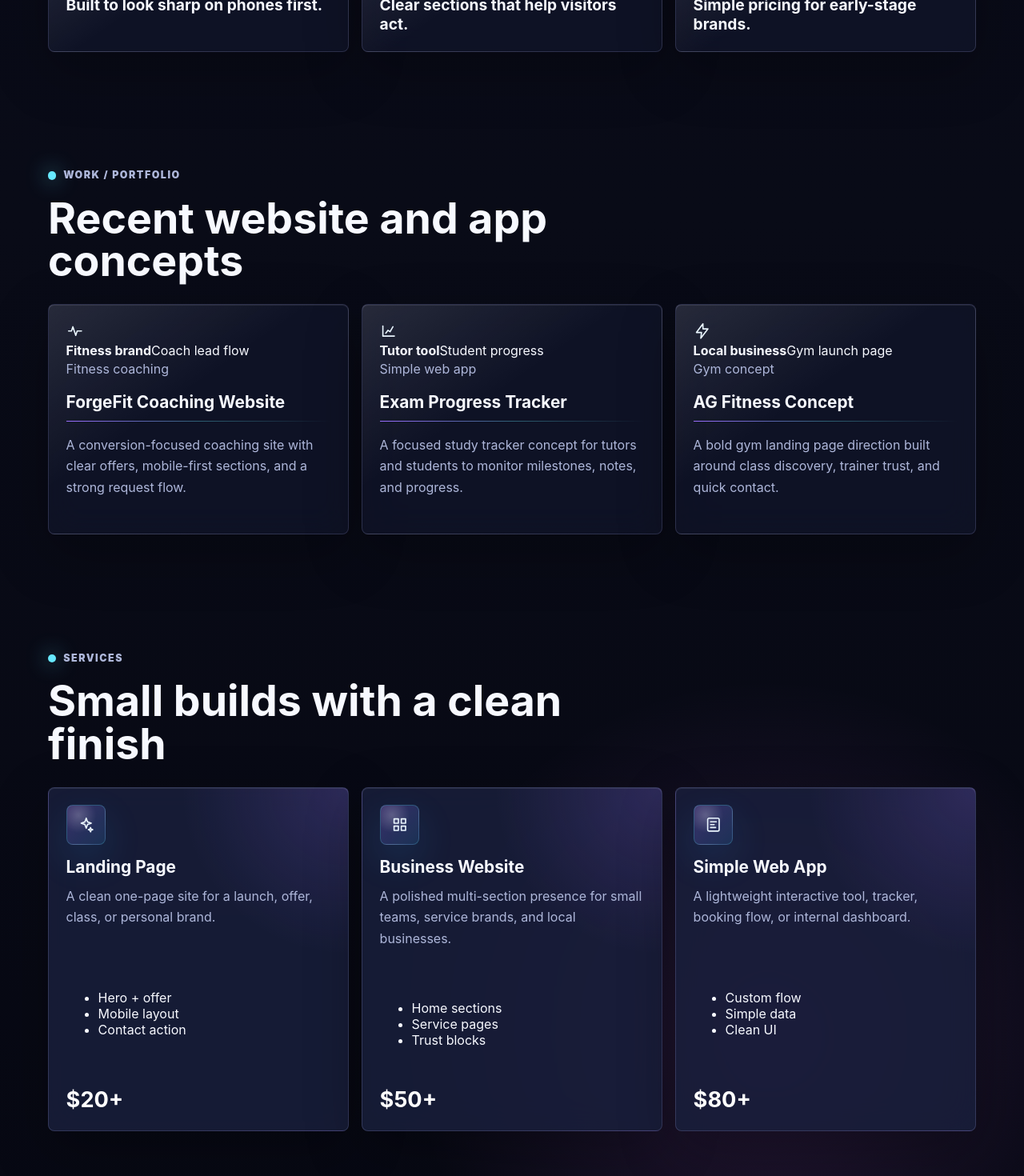
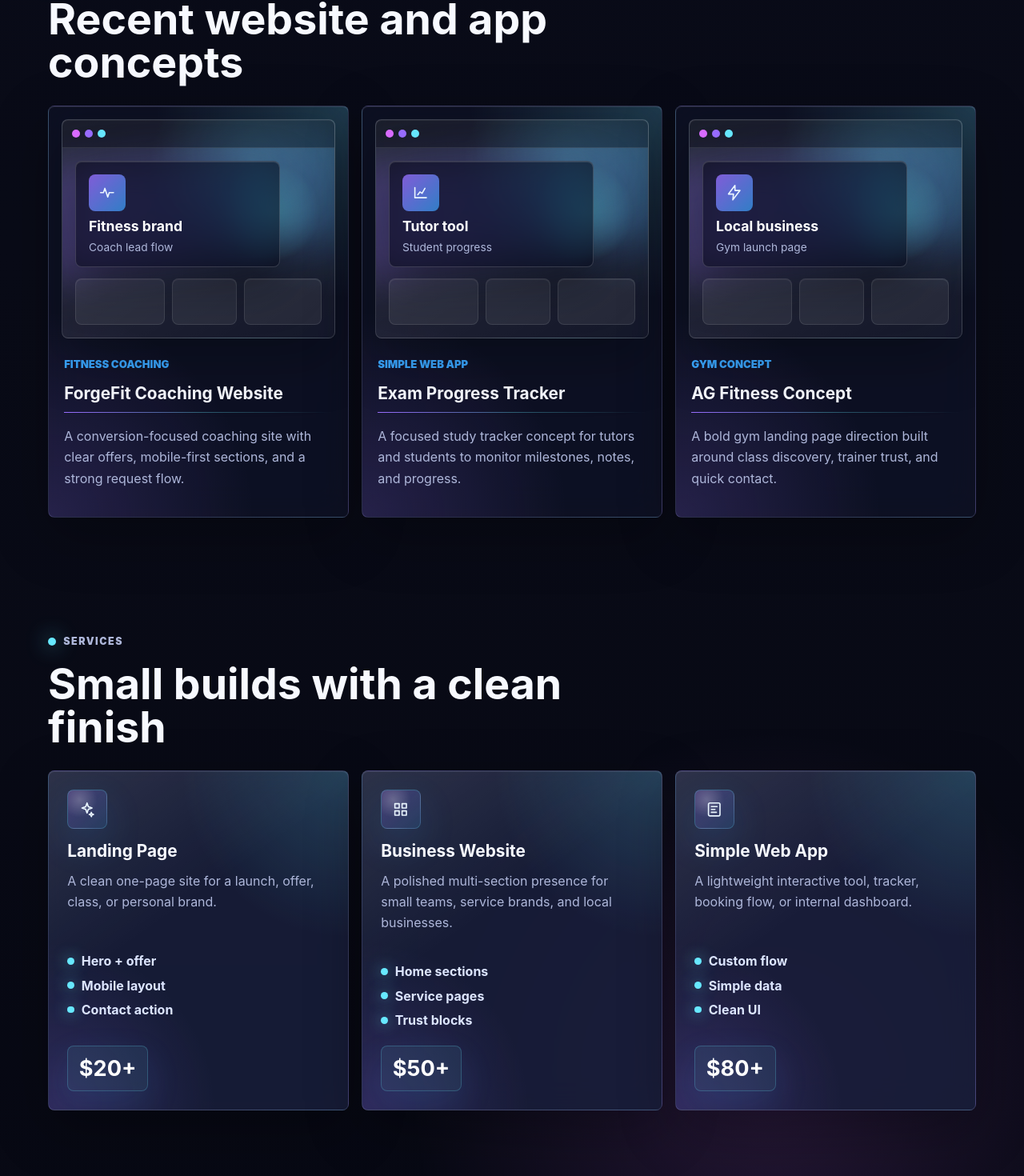
Before and after one commit to dinethkannangara-aus/quietbuild-studio, a React (Vite) app: page / in a window 1280 px wide. Shown: the part 1160-2630 px from the top of the page at 80% size. Built offline with nearby package versions, Linux system fonts and the light colour scheme.

Commit message:
Update styles.css

```diff
--- a/src/styles.css
+++ b/src/styles.css
@@ -93,20 +93,35 @@ main {
   letter-spacing: 0;
 }
 
-.brand-mark span {
+.logo-frame {
+  position: relative;
   display: grid;
-  width: 2.35rem;
+  width: 2.55rem;
   aspect-ratio: 1;
   place-items: center;
   border: 1px solid rgba(255, 255, 255, 0.22);
-  border-radius: 8px;
+  border-radius: 999px;
   background:
     linear-gradient(135deg, rgba(255, 255, 255, 0.22), transparent),
     linear-gradient(135deg, var(--purple), var(--blue));
-  color: white;
   box-shadow:
     0 16px 45px rgba(58, 167, 255, 0.32),
     inset 0 1px 0 rgba(255, 255, 255, 0.38);
+  overflow: hidden;
+}
+
+.logo-frame::after {
+  content: "";
+  position: absolute;
+  inset: -1px;
+  border-radius: inherit;
+  box-shadow: inset 0 0 0 2px rgba(255, 255, 255, 0.12);
+}
+
+.logo-frame img {
+  width: 100%;
+  height: 100%;
+  object-fit: cover;
 }
 
 .nav-links {
@@ -652,13 +667,151 @@ h3 {
 .portfolio-card {
   display: flex;
   flex-direction: column;
+  gap: 1.15rem;
+  min-height: 28rem;
+  padding: 1rem;
+  background:
+    radial-gradient(circle at top right, rgba(103, 232, 255, 0.2), transparent 15rem),
+    radial-gradient(circle at bottom left, rgba(153, 109, 255, 0.18), transparent 16rem),
+    rgba(16, 20, 40, 0.72);
+  transform-style: preserve-3d;
 }
 
-.portfolio-card > p:first-of-type {
+.portfolio-content {
+  display: flex;
+  flex: 1;
+  flex-direction: column;
+  padding: 0.25rem 0.2rem 0.2rem;
+}
+
+.portfolio-content > p:first-of-type {
   color: var(--blue);
   font-size: 0.82rem;
   font-weight: 900;
   text-transform: uppercase;
+}
+
+.project-preview {
+  position: relative;
+  min-height: 16rem;
+  overflow: hidden;
+  border: 1px solid rgba(255, 255, 255, 0.14);
+  border-radius: 8px;
+  background:
+    radial-gradient(circle at 70% 20%, rgba(103, 232, 255, 0.25), transparent 8rem),
+    linear-gradient(145deg, rgba(255, 255, 255, 0.12), rgba(255, 255, 255, 0.03));
+  box-shadow:
+    inset 0 1px 0 rgba(255, 255, 255, 0.12),
+    0 24px 70px rgba(0, 0, 0, 0.28);
+}
+
+.project-preview::before {
+  content: "";
+  position: absolute;
+  inset: 12% -10% auto;
+  height: 9rem;
+  background: linear-gradient(90deg, rgba(153, 109, 255, 0.3), rgba(58, 167, 255, 0.2));
+  filter: blur(24px);
+  transform: rotate(-8deg);
+}
+
+.project-browser {
+  position: relative;
+  z-index: 2;
+  display: flex;
+  gap: 0.42rem;
+  padding: 0.78rem;
+  border-bottom: 1px solid rgba(255, 255, 255, 0.1);
+  background: rgba(3, 6, 16, 0.38);
+}
+
+.project-browser span {
+  width: 0.58rem;
+  aspect-ratio: 1;
+  border-radius: 999px;
+  background: rgba(255, 255, 255, 0.36);
+}
+
+.project-browser span:first-child {
+  background: var(--pink);
+}
+
+.project-browser span:nth-child(2) {
+  background: var(--purple);
+}
+
+.project-browser span:nth-child(3) {
+  background: var(--cyan);
+}
+
+.project-screen {
+  position: relative;
+  z-index: 2;
+  display: grid;
+  min-height: 13rem;
+  align-content: end;
+  gap: 0.9rem;
+  padding: 1rem;
+}
+
+.project-glow {
+  position: absolute;
+  right: 1rem;
+  top: 1rem;
+  width: 8rem;
+  aspect-ratio: 1;
+  border-radius: 999px;
+  background: radial-gradient(circle, rgba(103, 232, 255, 0.38), transparent 68%);
+  filter: blur(2px);
+}
+
+.project-panel-main {
+  position: relative;
+  display: grid;
+  gap: 0.5rem;
+  width: min(100%, 16rem);
+  border: 1px solid rgba(255, 255, 255, 0.16);
+  border-radius: 8px;
+  padding: 1rem;
+  background: rgba(5, 8, 20, 0.62);
+  box-shadow:
+    0 20px 60px rgba(0, 0, 0, 0.34),
+    inset 0 1px 0 rgba(255, 255, 255, 0.12);
+  backdrop-filter: var(--glass);
+  transform: translateZ(24px);
+}
+
+.project-icon {
+  display: grid;
+  width: 2.85rem;
+  aspect-ratio: 1;
+  place-items: center;
+  border-radius: 8px;
+  background: linear-gradient(135deg, rgba(153, 109, 255, 0.8), rgba(58, 167, 255, 0.7));
+}
+
+.project-panel-main strong {
+  color: #fff;
+  font-size: 1.1rem;
+}
+
+.project-panel-main span {
+  color: var(--muted);
+  font-size: 0.86rem;
+}
+
+.project-mini-row {
+  display: grid;
+  grid-template-columns: 1.1fr 0.8fr 0.95fr;
+  gap: 0.55rem;
+}
+
+.project-mini-row span {
+  min-height: 3.6rem;
+  border: 1px solid rgba(255, 255, 255, 0.1);
+  border-radius: 8px;
+  background: rgba(255, 255, 255, 0.07);
+  box-shadow: inset 0 1px 0 rgba(255, 255, 255, 0.08);
 }
 
 .card-icon {
@@ -697,15 +850,51 @@ h3 {
   display: flex;
   flex-direction: column;
   justify-content: space-between;
-  gap: 2rem;
+  gap: 1.35rem;
+  min-height: 23rem;
+  padding: 1.45rem;
   background:
-    radial-gradient(circle at top right, rgba(153, 109, 255, 0.18), transparent 13rem),
+    radial-gradient(circle at top right, rgba(103, 232, 255, 0.18), transparent 13rem),
+    radial-gradient(circle at bottom left, rgba(153, 109, 255, 0.2), transparent 13rem),
+    linear-gradient(145deg, rgba(255, 255, 255, 0.1), transparent 42%),
     var(--panel-strong);
 }
 
 .service-card strong {
+  display: inline-flex;
+  align-self: flex-start;
+  border: 1px solid rgba(103, 232, 255, 0.22);
+  border-radius: 8px;
+  padding: 0.7rem 0.85rem;
+  background: rgba(103, 232, 255, 0.08);
   color: white;
   font-size: 1.7rem;
+  box-shadow: 0 16px 44px rgba(58, 167, 255, 0.12);
+}
+
+.service-points {
+  display: grid;
+  gap: 0.65rem;
+  margin: 0;
+  padding: 0;
+  list-style: none;
+}
+
+.service-points li {
+  display: flex;
+  align-items: center;
+  gap: 0.55rem;
+  color: #dce5ff;
+  font-weight: 750;
+}
+
+.service-points li::before {
+  content: "";
+  width: 0.55rem;
+  aspect-ratio: 1;
+  border-radius: 999px;
+  background: var(--cyan);
+  box-shadow: 0 0 18px rgba(103, 232, 255, 0.7);
 }
 
 .contact-section {
@@ -724,12 +913,45 @@ h3 {
 
 .contact-layout {
   align-items: start;
+  border: 1px solid rgba(255, 255, 255, 0.12);
+  border-radius: 8px;
+  padding: 0.7rem;
+  background:
+    radial-gradient(circle at 82% 12%, rgba(103, 232, 255, 0.14), transparent 18rem),
+    radial-gradient(circle at 20% 85%, rgba(153, 109, 255, 0.16), transparent 18rem),
+    rgba(10, 14, 30, 0.52);
+  box-shadow: var(--shadow);
+  backdrop-filter: var(--glass);
 }
 
 .request-form {
   display: grid;
   gap: 1rem;
   padding: 1rem;
+  min-height: 100%;
+}
+
+.dashboard-strip {
+  display: grid;
+  grid-template-columns: repeat(3, minmax(0, 1fr));
+  gap: 0.65rem;
+  margin-bottom: 0.15rem;
+}
+
+.dashboard-strip span {
+  min-height: 3.4rem;
+  display: grid;
+  place-items: center;
+  border: 1px solid rgba(255, 255, 255, 0.1);
+  border-radius: 8px;
+  padding: 0.55rem;
+  color: #dfe7ff;
+  background:
+    linear-gradient(145deg, rgba(255, 255, 255, 0.09), transparent),
+    rgba(255, 255, 255, 0.045);
+  font-size: 0.82rem;
+  font-weight: 850;
+  text-align: center;
 }
 
 label {
@@ -787,6 +1009,45 @@ textarea:focus {
 
 .contact-card-head strong {
   font-size: 1.35rem;
+}
+
+.contact-stats {
+  display: grid;
+  gap: 0.7rem;
+  margin-bottom: 1rem;
+}
+
+.contact-stats div {
+  display: grid;
+  gap: 0.28rem;
+  border: 1px solid rgba(255, 255, 255, 0.1);
+  border-radius: 8px;
+  padding: 0.85rem;
+  background: rgba(255, 255, 255, 0.055);
+}
+
+.contact-stats span {
+  color: var(--muted);
+  font-size: 0.76rem;
+  font-weight: 850;
+  letter-spacing: 0.08em;
+  text-transform: uppercase;
+}
+
+.contact-stats strong {
+  color: #fff;
+}
+
+.button-icon {
+  display: inline-grid;
+  width: 1.85rem;
+  aspect-ratio: 1;
+  place-items: center;
+  margin-right: 0.55rem;
+  border-radius: 7px;
+  background: rgba(255, 255, 255, 0.16);
+  font-size: 0.72rem;
+  font-weight: 950;
 }
 
 .button-stack {
@@ -897,4 +1158,8 @@ textarea:focus {
   .social-list {
     grid-template-columns: 1fr;
   }
+
+  .dashboard-strip {
+    grid-template-columns: 1fr;
+  }
 }
```
